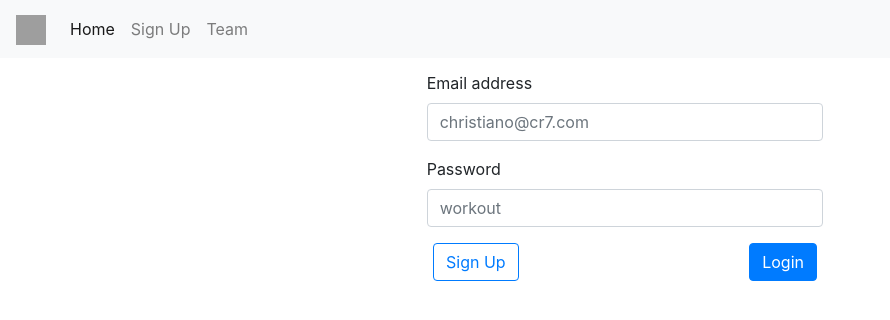
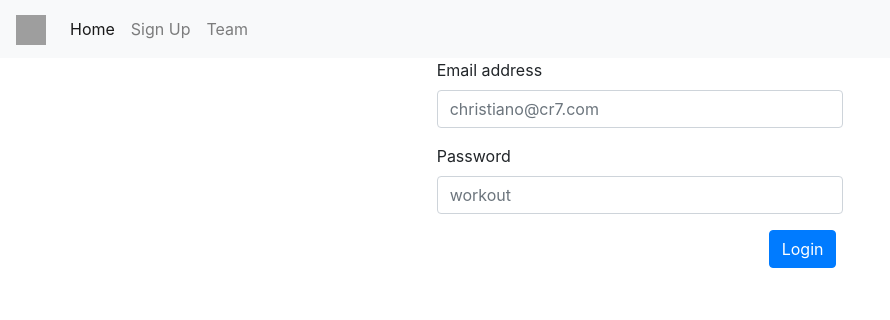
Before and after one commit to Lp063/ubx, a React (Create React App) app: page / in a window 1280 px wide. Shown: the top 320 px of the page, without its empty margins (0-890 px from the left). Built offline with nearby package versions, Linux system fonts and the light colour scheme; no server answers; grey boxes are pictures that could not be loaded.

Commit message:
different route

```diff
--- a/src/App.js
+++ b/src/App.js
@@ -1,5 +1,5 @@
 import React, { Component } from 'react';
-import { BrowserRouter as Router, Route, Redirect  } from 'react-router-dom';
+import { BrowserRouter as Router, Route, Redirect, Switch  } from 'react-router-dom';
 import Axios from 'axios';
 
 import  'bootstrap/dist/css/bootstrap.min.css';
@@ -33,16 +33,17 @@ class App extends Component {
   //https://reacttraining.com/react-router/web/api/Hooks/usehistory
 
   componentDidMount(){
-    Axios.get('/getAllUsers').then(function(response){
+    /* Axios.get('/getAllUsers').then(function(response){
       console.log(response);
     }).catch(function (error) {
       // handle error
       console.log(error);
-    });
+    }); */
   }
 
   loginFormSubmit = (loginFormObject) => {
-    return <Redirect to='/teamManager' />
+    console.log(2345);
+    return <Redirect to='/xyz' />
     //console.log(loginFormObject);
   }
 
@@ -56,6 +57,13 @@ class App extends Component {
   render(){
     return (
       <Router>
+            <Header />
+            <Switch>
+              <Route path="/" exact component={()=> <AppLogin loginFormSubmit={this.loginFormSubmit} /> }  />
+              <Route path="/xyz" exact component={TeamManager} />
+            </Switch>
+      </Router>
+      /* <Router>
           <Header />
           <Route exact path="/" render={props=>(
             <React.Fragment>
@@ -72,7 +80,8 @@ class App extends Component {
               <TeamManager pageParentContainerStyle={pageParentContainer}  />
             </React.Fragment>
           )}/>
-      </Router>
+          <Route path="/xyz" render={() => <h1>Welcome!</h1>} />
+      </Router> */
     //
     );
   }
--- a/src/components/pages/AppLogin.js
+++ b/src/components/pages/AppLogin.js
@@ -18,8 +18,8 @@ class AppLogin extends Component{
   }
 
   handleSubmit = (event) =>{
+    event.preventDefault();
     this.props.loginFormSubmit(this.state);
-    event.preventDefault();
   }
 
   render(){
@@ -36,9 +36,6 @@ class AppLogin extends Component{
                 <Form.Label >Password</Form.Label>
                 <Form.Control type="password" placeholder="workout" onChange={this.inputFieldUpdate} value={this.state.password} />
               </Form.Group>
-              <Button style={{position:"absolute",left:"5%"}} variant="outline-primary" >
-                Sign Up
-              </Button>
               <Button style={{position:"absolute",right:"5%"}} variant="primary" type="submit">
                 Login
               </Button>
```
